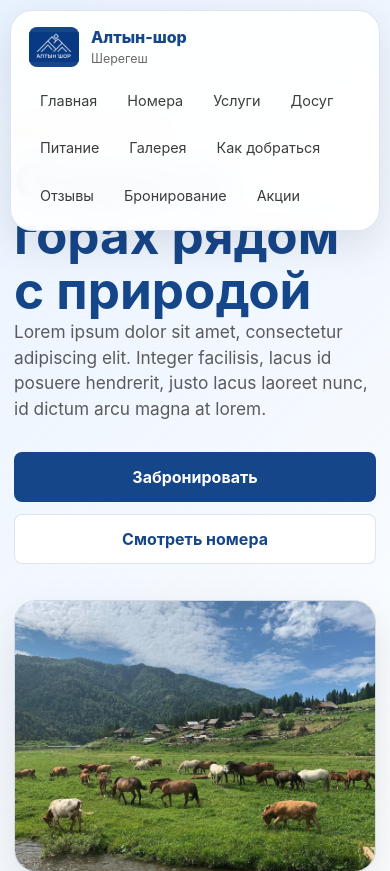
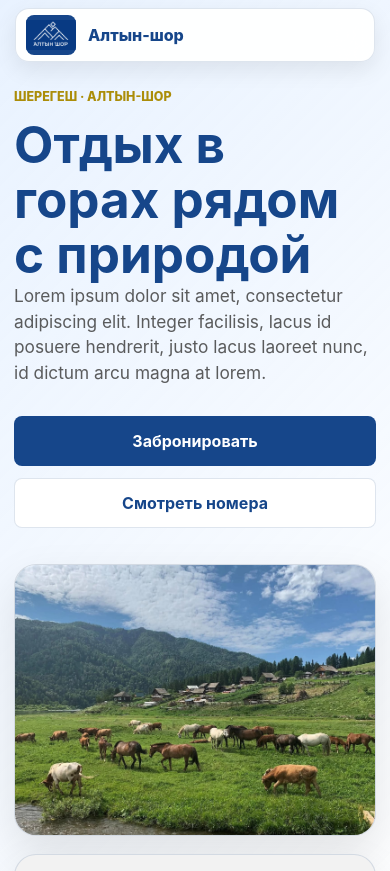
Before and after one commit to enk-it/altyn-shor, a plain HTML site: page src/index.html in a window 390 px wide. Shown: the top 871 px of the page. Drawn offline with Linux system fonts and the light colour scheme.

Commit message:
feat: improve adaptivity

```diff
--- a/src/script.js
+++ b/src/script.js
@@ -1,8 +1,14 @@
 const header = document.querySelector("[data-header]");
 const carousel = document.querySelector("[data-carousel]");
+const mobileHeaderQuery = window.matchMedia("(max-width: 760px)");
 
 const updateHeaderState = () => {
   if (!header) {
+    return;
+  }
+
+  if (mobileHeaderQuery.matches) {
+    header.classList.remove("is-compact");
     return;
   }
 
@@ -11,6 +17,7 @@ const updateHeaderState = () => {
 
 updateHeaderState();
 window.addEventListener("scroll", updateHeaderState, { passive: true });
+mobileHeaderQuery.addEventListener("change", updateHeaderState);
 
 document.querySelectorAll('a[href^="#"]').forEach((link) => {
   link.addEventListener("click", (event) => {
--- a/src/styles.css
+++ b/src/styles.css
@@ -990,3 +990,54 @@ select {
     font-size: 0.74rem;
   }
 }
+
+@media (max-width: 760px) {
+  .site-header,
+  .site-header.is-compact,
+  .site-header.is-compact:not(:hover):not(:focus-within) {
+    top: 8px;
+    width: min(calc(100% - 16px), 360px);
+    min-height: 50px;
+    border-radius: var(--radius-md);
+    box-shadow: 0 8px 22px rgb(0 0 0 / 8%);
+  }
+
+  .header-inner,
+  .site-header.is-compact:not(:hover):not(:focus-within) .header-inner {
+    flex-direction: row;
+    align-items: center;
+    justify-content: flex-start;
+    min-height: 50px;
+    padding: 6px 10px;
+  }
+
+  .brand {
+    pointer-events: none;
+  }
+
+  .brand-text,
+  .site-header.is-compact:not(:hover):not(:focus-within) .brand-text {
+    position: static;
+    max-width: none;
+    overflow: visible;
+    opacity: 1;
+  }
+
+  .brand-subtitle,
+  .site-header.is-compact:not(:hover):not(:focus-within) .brand-subtitle {
+    display: none;
+  }
+
+  .site-nav,
+  .site-header.is-compact:not(:hover):not(:focus-within) .site-nav {
+    display: none;
+  }
+
+  .hero {
+    padding-top: 88px;
+  }
+
+  .section {
+    scroll-margin-top: 74px;
+  }
+}
```
Also changed, not shown: 2 other files.
